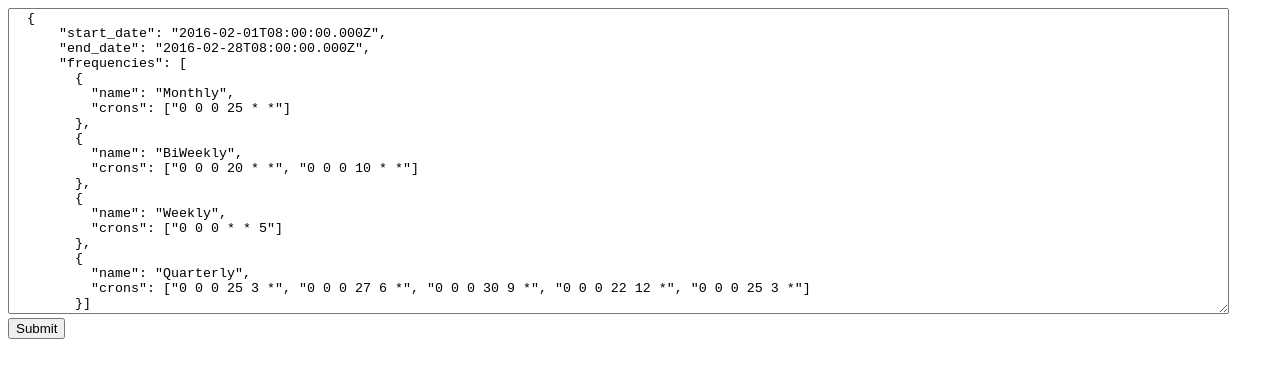
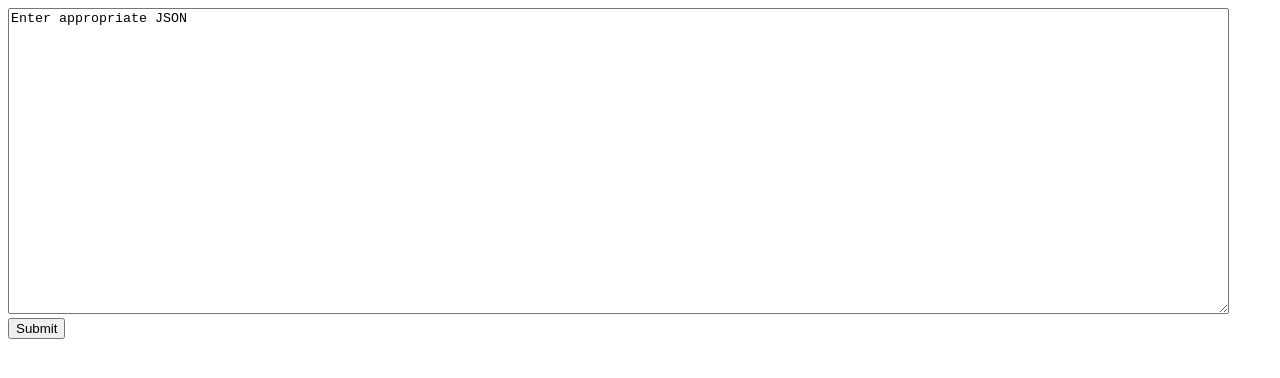
Before and after one commit to schung507/Cron2Date, a website: page index.html in a window 1280 px wide. Drawn offline with Linux system fonts and the light colour scheme.

Commit message:
fix textarea

```diff
--- a/index.html
+++ b/index.html
@@ -4,28 +4,7 @@
 
 <form action="/calculate-crons" method="post">
 
-  <textarea rows="20" cols="150" name="json">
-  {
-      "start_date": "2016-02-01T08:00:00.000Z",
-      "end_date": "2016-02-28T08:00:00.000Z",
-      "frequencies": [
-        {
-          "name": "Monthly",
-          "crons": ["0 0 0 25 * *"]
-        },
-        {
-          "name": "BiWeekly",
-          "crons": ["0 0 0 20 * *", "0 0 0 10 * *"]
-        },
-        {
-          "name": "Weekly",
-          "crons": ["0 0 0 * * 5"]
-        },
-        {
-          "name": "Quarterly",
-          "crons": ["0 0 0 25 3 *", "0 0 0 27 6 *", "0 0 0 30 9 *", "0 0 0 22 12 *", "0 0 0 25 3 *"]
-        }]
-  }
+  <textarea rows="20" cols="150" name="json">Enter appropriate JSON
   </textarea>
   <br />
   <input type="submit" value="Submit">
```
